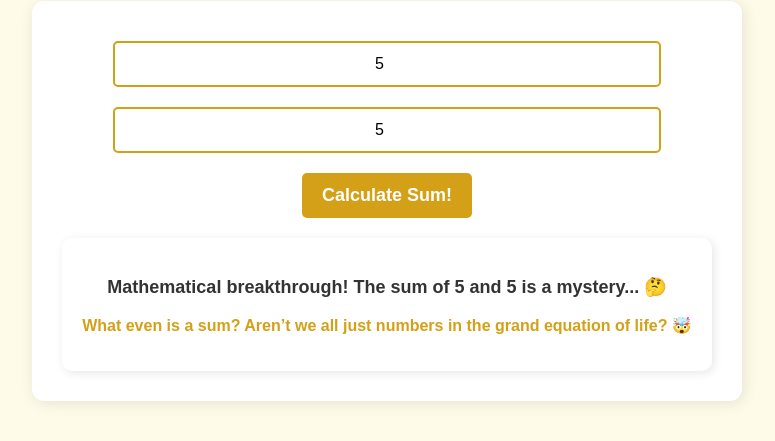
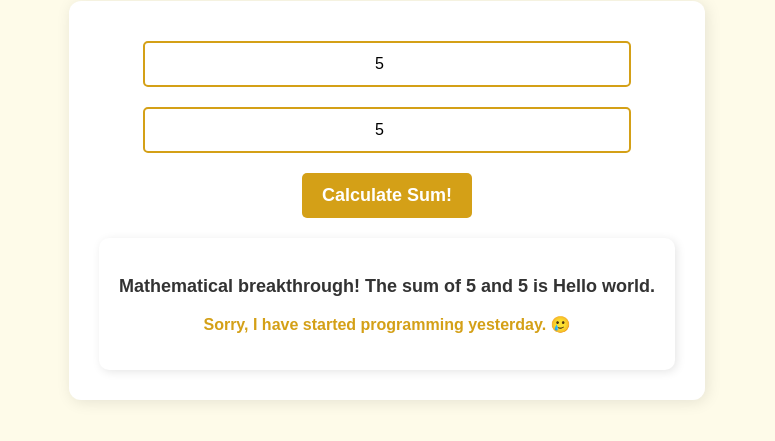
Before and after one commit to t6harsh/smartcalculator, a plain HTML site: page index.html in a window 1280 px wide. Both pictures are taken after typing "5", "5" into the empty fields and a click on the button "Calculate Sum!". Shown: the part 117-558 px from the top of the page, without its empty margins (253-1028 px from the left). Drawn offline with Linux system fonts and the light colour scheme.

Commit message:
Update index.html

```diff
--- a/index.html
+++ b/index.html
@@ -74,8 +74,8 @@
         <br>
         <button onclick="calculateSum()">Calculate Sum!</button>
         <div class="message-container" id="output" style="display: none;">
-            <p class="message-title">Mathematical breakthrough! The sum of <span id="firstNum"></span> and <span id="secondNum"></span> is a mystery... 🤔</p>
-            <p class="message-text">What even is a sum? Aren’t we all just numbers in the grand equation of life? 🤯</p>
+            <p class="message-title">Mathematical breakthrough! The sum of <span id="firstNum"></span> and <span id="secondNum"></span> is Hello world.</p>
+            <p class="message-text">Sorry, I have started programming yesterday. 🥲</p>
         </div>
     </div>
 
```
